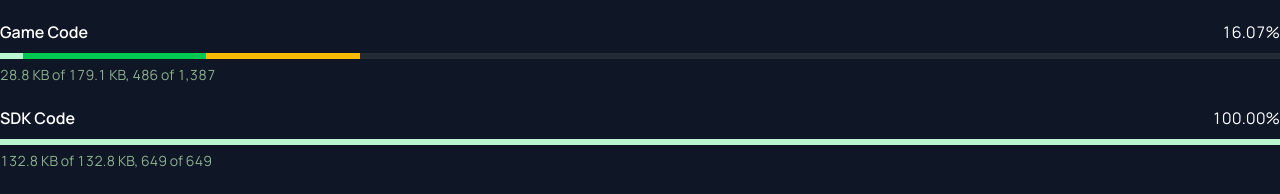
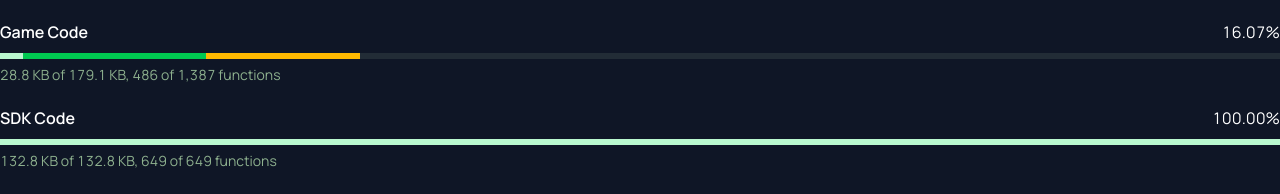
Before and after one commit to Demorck/lm-decomp-web, a React (Vite) app: page / in a window 1280 px wide. Shown: the part 606-800 px from the top of the page. Built offline with nearby package versions, Linux system fonts and the light colour scheme; a web font is replaced by a local one.

Commit message:
Adding functions label after matchedfunction in categories

```diff
--- a/src/modules/Categories.tsx
+++ b/src/modules/Categories.tsx
@@ -6,8 +6,8 @@
  * @param m Measures of one library
  */
 function LightBar({m}: { m: Measures }) {
-    const linked = percent(m.completeCode, m.totalCode)
-    const matched = percent(m.matchedCode, m.totalCode)
+    const linked = percent(m.completeCode, m.totalCode);
+    const matched = percent(m.matchedCode, m.totalCode);
     const fuzzy = Math.max(m.fuzzy, matched);
 
     return (
@@ -22,7 +22,6 @@
 /**
  * One line per library (game, SDK, JSystem, etc.) with its code progress
  * @param latest data from `latest.json` of the selected version
- * @constructor
  */
 export function Categories({ latest }: { latest: Latest }) {
     const categories = latest.categories.filter(c => c.measures.totalCode > 0);
@@ -37,16 +36,16 @@
 
     return (
         <div className="space-y-5">
-            {categories.map(category => (
-                <div key={category.id}>
+            {categories.map(({ id, name, measures: m }) => (
+                <div key={id}>
                     <div className="mb-2 flex items-baseline justify-between gap-4">
-                        <span className="font-semibold">{category.name}</span>
-                        <span className="tabular-nums">{formatPercent(percent(category.measures.matchedCode, category.measures.totalCode))}</span>
+                        <span className="font-semibold">{name}</span>
+                        <span className="tabular-nums">{formatPercent(percent(m.matchedCode, m.totalCode))}</span>
                     </div>
-                    <LightBar m={category.measures}/>
+                    <LightBar m={m}/>
                     <div className="mt-1.5 text-sm text-primary-accent tabular-nums">
-                        {formatBytes(category.measures.matchedCode)} of {formatBytes(category.measures.totalCode)},{" "}
-                        {formatInt(category.measures.matchedFunctions)} of {formatInt(category.measures.totalFunctions)}
+                        {formatBytes(m.matchedCode)} of {formatBytes(m.totalCode)},{" "}
+                        {formatInt(m.matchedFunctions)} of {formatInt(m.totalFunctions)} functions
                     </div>
                 </div>
             ))}
```
